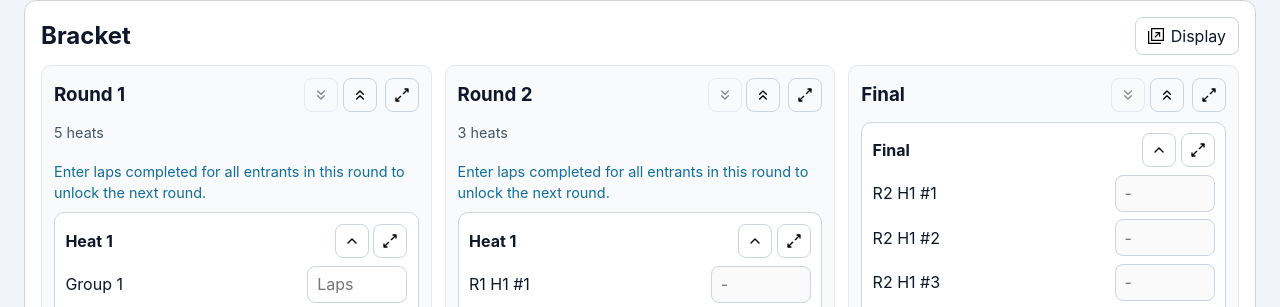
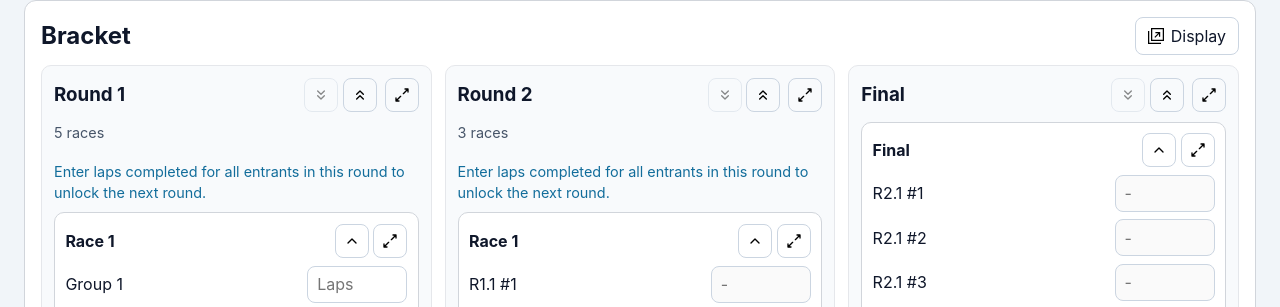
Before and after one commit to harrymander/wacky-bracket, a React (Vite) app: page / in a window 1280 px wide. Shown: the part 493-800 px from the top of the page. Built offline with nearby package versions, Linux system fonts and the light colour scheme; a web font is replaced by a local one.

Commit message:
Use 'Race' instead of 'Heat' in UI

```diff
--- a/src/components/BracketPanel.tsx
+++ b/src/components/BracketPanel.tsx
@@ -128,7 +128,7 @@ const BracketPanelContent = ({ roundStates, results, isDisplayMode, onSetLaps }:
                 />
               ) : null}
               {!expandedHeatKey && roundIndex < roundStates.length - 1 ? (
-                <p>{visibleHeats.length} heat{visibleHeats.length === 1 ? '' : 's'}</p>
+                <p>{visibleHeats.length} race{visibleHeats.length === 1 ? '' : 's'}</p>
               ) : null}
             </header>
 
@@ -179,8 +179,8 @@ const BracketPanelContent = ({ roundStates, results, isDisplayMode, onSetLaps }:
                         <button
                           type="button"
                           className={`ghost heat-collapse-button ${isCollapsed ? 'expand' : 'collapse'}`}
-                          aria-label={isCollapsed ? 'Expand heat' : 'Collapse heat'}
-                          title={isCollapsed ? 'Expand heat' : 'Collapse heat'}
+                          aria-label={isCollapsed ? 'Expand race' : 'Collapse race'}
+                          title={isCollapsed ? 'Expand race' : 'Collapse race'}
                           onClick={() =>
                             setCollapsedHeatKeys((current) => {
                               const next = new Set(current)
@@ -197,8 +197,8 @@ const BracketPanelContent = ({ roundStates, results, isDisplayMode, onSetLaps }:
                       <button
                         type="button"
                         className={`ghost heat-focus-button ${isExpanded ? 'compress' : 'expand'}`}
-                        aria-label={isExpanded ? 'Minimise heat' : 'Maximise heat'}
-                        title={isExpanded ? 'Minimise heat' : 'Maximise heat'}
+                        aria-label={isExpanded ? 'Minimise race' : 'Maximise race'}
+                        title={isExpanded ? 'Minimise race' : 'Maximise race'}
                         onClick={() => setExpandedHeatKey(isExpanded ? null : heatKey)}
                       />
                     </div>
@@ -214,7 +214,7 @@ const BracketPanelContent = ({ roundStates, results, isDisplayMode, onSetLaps }:
                       {orderedEntrants.map((entrant, entrantIndex) => {
                         const participant = entrant.participant
                         const placeholder = entrant.source
-                          ? `R${entrant.source.fromRound + 1} H${entrant.source.fromHeat + 1} #${entrant.source.rank}`
+                          ? `R${entrant.source.fromRound + 1}.${entrant.source.fromHeat + 1} #${entrant.source.rank}`
                           : 'Unassigned'
                         const currentValue =
                           participant && results?.[round.id]?.[heat.id]?.[participant.id]
@@ -259,7 +259,7 @@ const BracketPanelContent = ({ roundStates, results, isDisplayMode, onSetLaps }:
                               <span>{participant ? participant.name : placeholder}</span>
                               {destinationHeat ? (
                                 <span className="next-destination">
-                                  {roundIndex + 1 === roundStates.length - 1 ? `→ F` : `→ R${roundIndex + 2} H${destinationHeat}`}
+                                  {roundIndex + 1 === roundStates.length - 1 ? `→ F` : `→ R${roundIndex + 2}.${destinationHeat}`}
                                 </span>
                               ) : null}
                             </span>
--- a/src/components/RoundsSetupTile.tsx
+++ b/src/components/RoundsSetupTile.tsx
@@ -84,14 +84,14 @@ export const RoundsSetupTile = ({
                   </label>
                   {round.heats.length > 1 ? (
                     <button type="button" className="ghost" onClick={() => onRemoveHeat(roundIndex, heatIndex)}>
-                      Remove heat
+                      Remove race
                     </button>
                   ) : null}
                 </div>
               ))}
               <div className="io-row">
                 <button type="button" onClick={() => onAddHeat(roundIndex)}>
-                  Add heat
+                  Add race
                 </button>
               </div>
             </article>
--- a/src/lib/tournament.ts
+++ b/src/lib/tournament.ts
@@ -65,7 +65,7 @@ const participantFromName = (name: string): Participant => ({
 
 export const createHeat = (heatIndex: number, slots: number, advance: number): HeatConfig => ({
   id: generateId(),
-  label: `Heat ${heatIndex + 1}`,
+  label: `Race ${heatIndex + 1}`,
   participantSlots: toPositiveInt(slots),
   advanceCount: toPositiveInt(advance),
 })
@@ -196,7 +196,7 @@ export const normalizeHeat = (heat: Partial<HeatConfig>, heatIndex: number): Hea
   const advanceCount = Math.min(toPositiveInt(Number(heat.advanceCount ?? 1)), participantSlots)
   return {
     id: heat.id || generateId(),
-    label: heat.label || `Heat ${heatIndex + 1}`,
+    label: heat.label || `Race ${heatIndex + 1}`,
     participantSlots,
     advanceCount,
   }
@@ -257,7 +257,7 @@ export const validateTournament = (participants: Participant[], rounds: RoundCon
   rounds.forEach((round, roundIndex) => {
     round.heats.forEach((heat, heatIndex) => {
       if (heat.advanceCount > heat.participantSlots) {
-        errors.push(`Round ${roundIndex + 1}, Heat ${heatIndex + 1}: advancing count cannot exceed participant slots.`)
+        errors.push(`Round ${roundIndex + 1}, Race ${heatIndex + 1}: advancing count cannot exceed participant slots.`)
       }
     })
 
```
Also changed, not shown: 1 other file (tests, documents, lock files or other folders).
